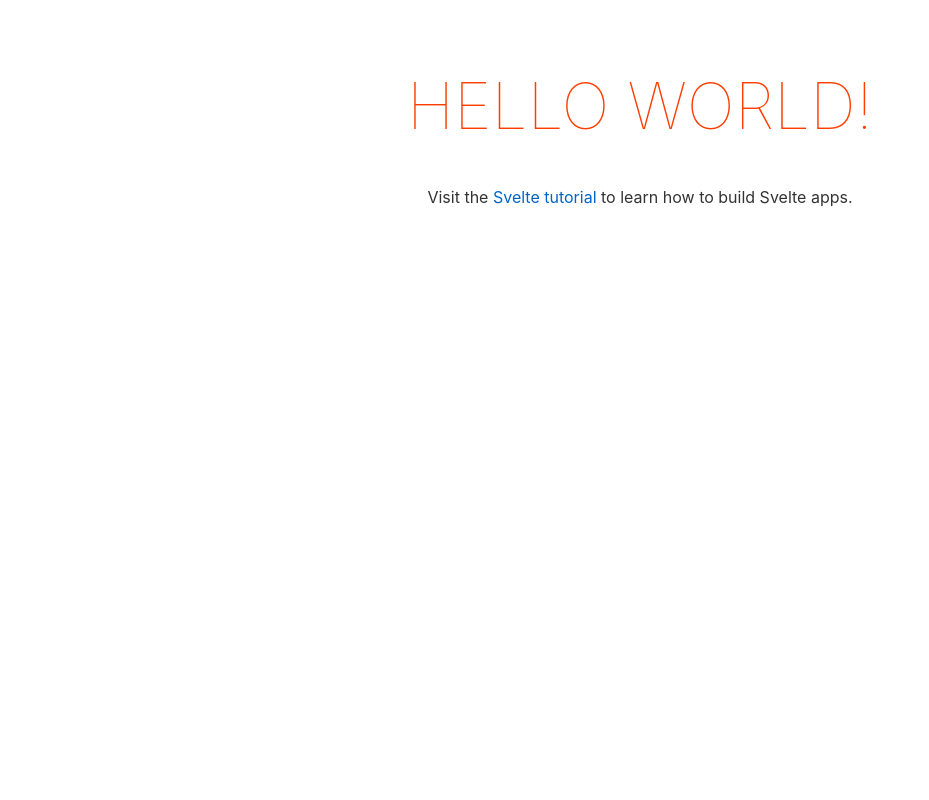
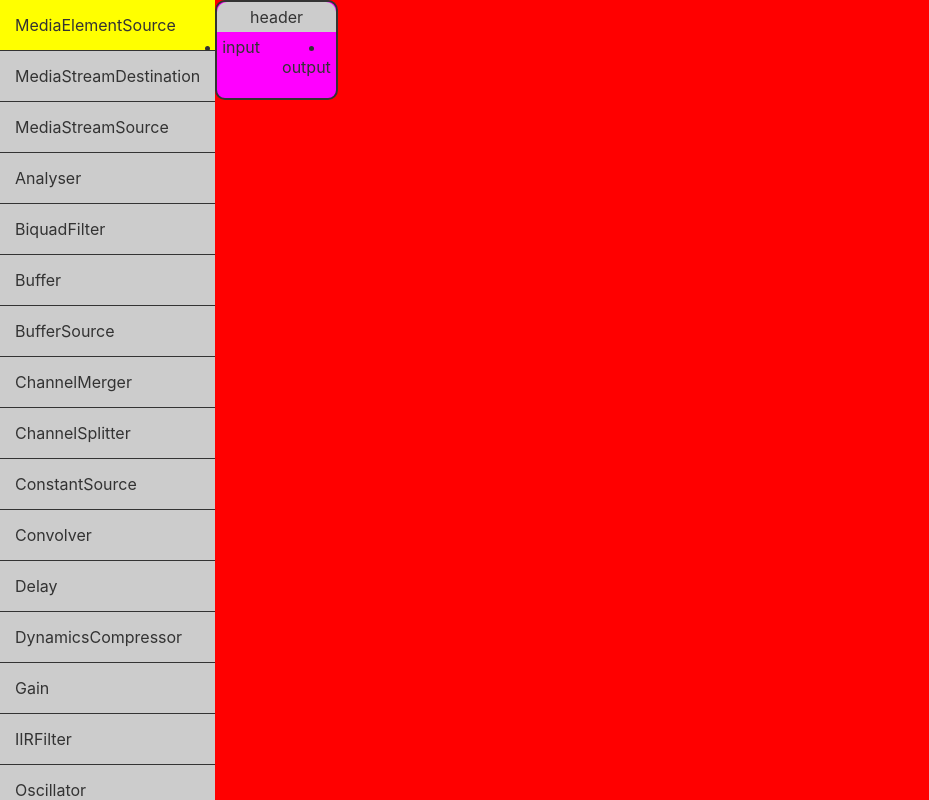
Before and after one commit to plachenko/audioNodes, a Svelte app: page / in a window 1280 px wide. Shown: the whole page, without its empty margins (0-929 px from the left). Built offline with nearby package versions, Linux system fonts and the light colour scheme.

Commit message:
basic functionality

```diff
--- a/public/global.css
+++ b/public/global.css
@@ -7,7 +7,7 @@ html, body {
 body {
 	color: #333;
 	margin: 0;
-	padding: 8px;
+	padding: 0px;
 	box-sizing: border-box;
 	font-family: -apple-system, BlinkMacSystemFont, "Segoe UI", Roboto, Oxygen-Sans, Ubuntu, Cantarell, "Helvetica Neue", sans-serif;
 }
--- a/public/index.html
+++ b/public/index.html
@@ -6,11 +6,11 @@
 
 	<title>Svelte app</title>
 
-	<link rel='icon' type='image/png' href='/favicon.png'>
-	<link rel='stylesheet' href='/global.css'>
-	<link rel='stylesheet' href='/build/bundle.css'>
+	<link rel='icon' type='image/png' href='favicon.png'>
+	<link rel='stylesheet' href='./global.css'>
+	<link rel='stylesheet' href='./build/bundle.css'>
 
-	<script defer src='/build/bundle.js'></script>
+	<script defer src='./build/bundle.js'></script>
 </head>
 
 <body>
--- a/rollup.config.js
+++ b/rollup.config.js
@@ -6,6 +6,7 @@ import { terser } from 'rollup-plugin-terser';
 import sveltePreprocess from 'svelte-preprocess';
 import typescript from '@rollup/plugin-typescript';
 import css from 'rollup-plugin-css-only';
+import url from '@rollup/plugin-url';
 
 const production = !process.env.ROLLUP_WATCH;
 
@@ -39,6 +40,11 @@ export default {
 		file: 'public/build/bundle.js'
 	},
 	plugins: [
+		url({
+			include: ['**/*.svg', '**/*.png', '**/*.jpg', '**/*.gif', '**/*.woff', '**/*.woff2'],
+			limit: Infinity,
+			publicPath: './'
+		}),
 		svelte({
 			preprocess: sveltePreprocess({ sourceMap: !production }),
 			compilerOptions: {
--- a/src/App.svelte
+++ b/src/App.svelte
@@ -1,18 +1,132 @@
 <script lang="ts">
-	export let name: string;
+	import { onMount } from 'svelte';
+
+	let props = [];
+	let actx = new AudioContext();
+
+	for(let prop: String in actx){
+		if(prop.includes('create')){
+			const txt = prop.slice(6, prop.length);
+			props.push(txt);
+		}
+	}
+
+	function drag(e){
+		// e.dataTransfer.setData('node', JSON.stringify(e.target.style));
+	}
+
+	function allowDrop(e){
+		e.preventDefault();
+	}
+
+	function drop(e){
+		// console.log(e);
+		// let data = JSON.parse(e.dataTransfer.getData('node'));
+		// console.log(JSON.parse(data));
+		// data.left =  e.screenX + "px";
+		// e.target.style.left = e.screenX + "px";
+		// e.target.style.top = e.screenY + "px";
+		e.preventDefault();
+	}
+
+	onMount(()=>{
+		document.addEventListener('contextmenu', (e)=>{
+			e.preventDefault();
+			return false;
+		});
+	});
 </script>
 
 <main>
-	<h1>Hello {name}!</h1>
-	<p>Visit the <a href="https://svelte.dev/tutorial">Svelte tutorial</a> to learn how to build Svelte apps.</p>
+	<div id="pallet">
+		<ul>
+			{#each props as prop}
+			<li draggable="true">{prop}</li>
+			{/each}
+		</ul>
+	</div>
+	<div id="container" on:dragover="{allowDrop}" on:drop="{drop}">
+
+		<div class="node" draggable="true" on:dragstart="{drag}">
+			<span class="head">header</span>
+			<div class="sockets">
+				<ul class="input">
+					<li>input</li>
+				</ul>
+				<ul class="output">
+					<li>output</li>
+				</ul>
+			</div>
+
+		</div>
+
+	</div>
 </main>
 
 <style>
+
+	.node{
+		height: 100px;
+		min-width: 100px;
+		background-color:#F0F;
+		border: 2px solid;
+		border-radius: 10px;
+		position: absolute;
+		box-sizing: border-box;
+		flex: 1;
+		}
+		.sockets{
+			padding: 5px;
+			display: flex;
+		}
+		.node ul{
+			flex: 1;
+			margin: 0px;
+			padding: 0px;
+			/*list-style: none;*/
+		}
+		.output{
+
+			text-align: right;
+    		list-style-position: inside;
+		}
+		.head{
+			background-color:#CCC;
+			padding: 5px 0px;
+			text-align: center;
+			width: 100%;
+			display:block;
+			border-radius: 10px 10px 0px 0px;
+		}
+	#container{
+		position: relative;
+		background-color:#F00;
+		flex:1;
+	}
+	#pallet{
+		background-color:#CCC;
+		overflow-y: scroll;
+		user-select: none;
+	}
+		#pallet ul{
+			margin: 0px;
+			padding: 0px;
+			list-style: none;
+			}
+			#pallet li{
+				border-bottom: 1px solid;
+				display: block;
+				padding: 15px;
+				cursor: pointer;
+				}
+				#pallet li:hover{
+					background-color:#FF0;
+				}
 	main {
-		text-align: center;
-		padding: 1em;
-		max-width: 240px;
-		margin: 0 auto;
+		display: flex;
+		flex: 1;
+		height: 100%;
+		overflow: hidden;
 	}
 
 	h1 {
--- a/src/main.ts
+++ b/src/main.ts
@@ -3,7 +3,6 @@ import App from './App.svelte';
 const app = new App({
 	target: document.body,
 	props: {
-		name: 'world'
 	}
 });
 
```
Also changed, not shown: package.json (+7 -4 lines), src/nodes/node.svelte (added), 1 other file (tests, documents, lock files or other folders).
